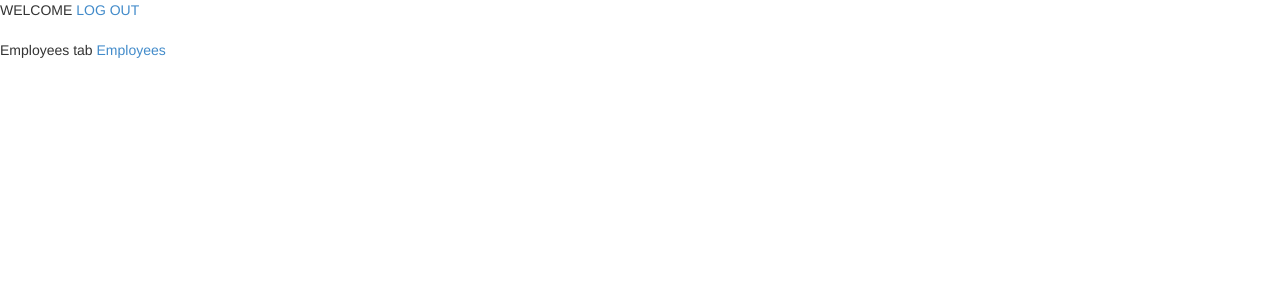
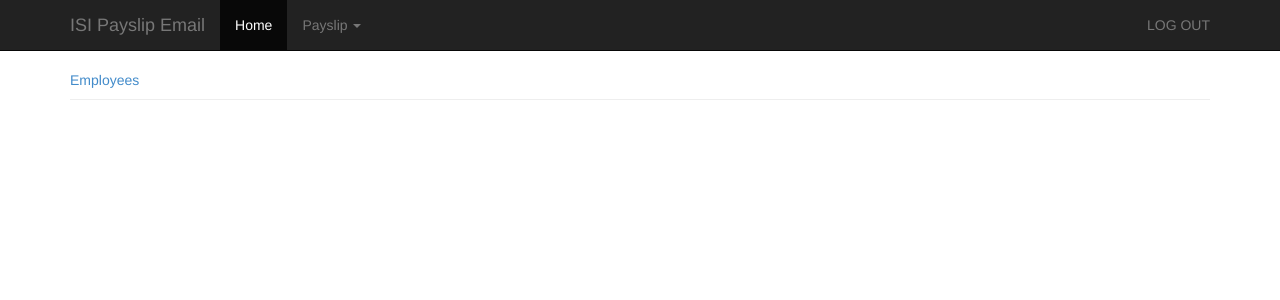
Before and after one commit to charlp1/isi_payslip_emailing, a Django app: page /payslip/ in a window 1280 px wide. Shown: the top 300 px of the page. Run offline with Django 3.2, Linux system fonts and the light colour scheme; parts of the project's set-up code (start-up, migrations or seed data) failed here and were passed over; some libraries are stand-ins or nearby versions.

Commit message:
Update styling

```diff
--- a/isi_payslip_email/payslip/static/css/style.css
+++ b/isi_payslip_email/payslip/static/css/style.css
@@ -0,0 +1,11 @@
+.home {
+    padding: 10px;
+}
+
+.home-content {
+    margin-top: 20px;
+}
+
+.upload-form, .send-form {
+     padding: 100px 20px;
+}
--- a/isi_payslip_email/payslip/templates/home.html
+++ b/isi_payslip_email/payslip/templates/home.html
@@ -4,15 +4,64 @@
         <link rel="stylesheet" href="{% static 'css/jquery.dataTables.css' %}">
         <link rel="stylesheet" href="{% static 'css/bootstrap.min.css' %}">
         <link rel="stylesheet" href="{% static 'css/dataTables.bootstrap.min.css' %}">
+        <link rel="stylesheet" href="{% static 'css/style.css' %}">
     </head>
 
-    WELCOME
-    <a href="{% url 'django.contrib.auth.views.logout' %}">LOG OUT</a>
-    <br/><br/>
-    Employees tab
-    <a href="#" id="employee_tab">Employees</a>
+    <div class="home container-fluid">
 
-    <div id="container_emp_table">
+        <nav class="navbar navbar-inverse navbar-fixed-top">
+            <div class="container">
+                <div class="navbar-header">
+                    <button type="button" class="navbar-toggle collapsed" data-toggle="collapse" data-target="#navbar" aria-expanded="false" aria-controls="navbar">
+                        <span class="sr-only">Toggle navigation</span>
+                        <span class="icon-bar"></span>
+                        <span class="icon-bar"></span>
+                        <span class="icon-bar"></span>
+                    </button>
+                <span class="navbar-brand">
+                    ISI Payslip Email
+                </span>
+            </div>
+            <div id="navbar" class="navbar-collapse collapse">
+                <ul class="nav navbar-nav">
+                    <li class="active"><a href="/">Home</a></li>
+                    <li class="dropdown">
+                          <a href="#" class="dropdown-toggle" data-toggle="dropdown" role="button" aria-haspopup="true" aria-expanded="false">
+                              Payslip
+                          <span class="caret"></span></a>
+                          <ul class="dropdown-menu">
+                            <li><a href="/payslip/send">Send</a></li>
+                            <li><a href="/payslip/upload">Upload</a></li>
+                          </ul>
+                    </li>
+                </ul>
+                <ul class="nav navbar-nav navbar-right">
+                    <li>
+                        <a href="{% url 'django.contrib.auth.views.logout' %}">LOG OUT</a>
+                    </li>
+              </ul>
+            </div>
+          </div>
+        </nav>
+
+        <div class="container home-content">
+
+            <div class="row">
+
+                <div class="col-md-12">
+
+                    <div class="page-header">
+                        <a href="#" id="employee_tab">Employees</a>
+                    </div>
+
+                    <div id="container_emp_table">
+
+                    </div>
+                </div>
+
+            </div>
+
+        </div>
 
     </div>
 
@@ -25,5 +74,6 @@
 
     <script src='{% static "jquery.min.js" %}'></script>
     <script src="{% static "js/jquery.dataTables.min.js" %}"></script>
+    <script src="{% static "js/bootstrap.min.js" %}"></script>
     <script src="https://cdnjs.cloudflare.com/ajax/libs/jquery-cookie/1.4.1/jquery.cookie.min.js"></script>
     <script src='{% static "events.js" %}'></script>
```
Also changed, not shown: isi_payslip_email/payslip/templates/payslip/index.html (+49 -5 lines), isi_payslip_email/payslip/templates/payslip/upload.html (+49 -4 lines).
